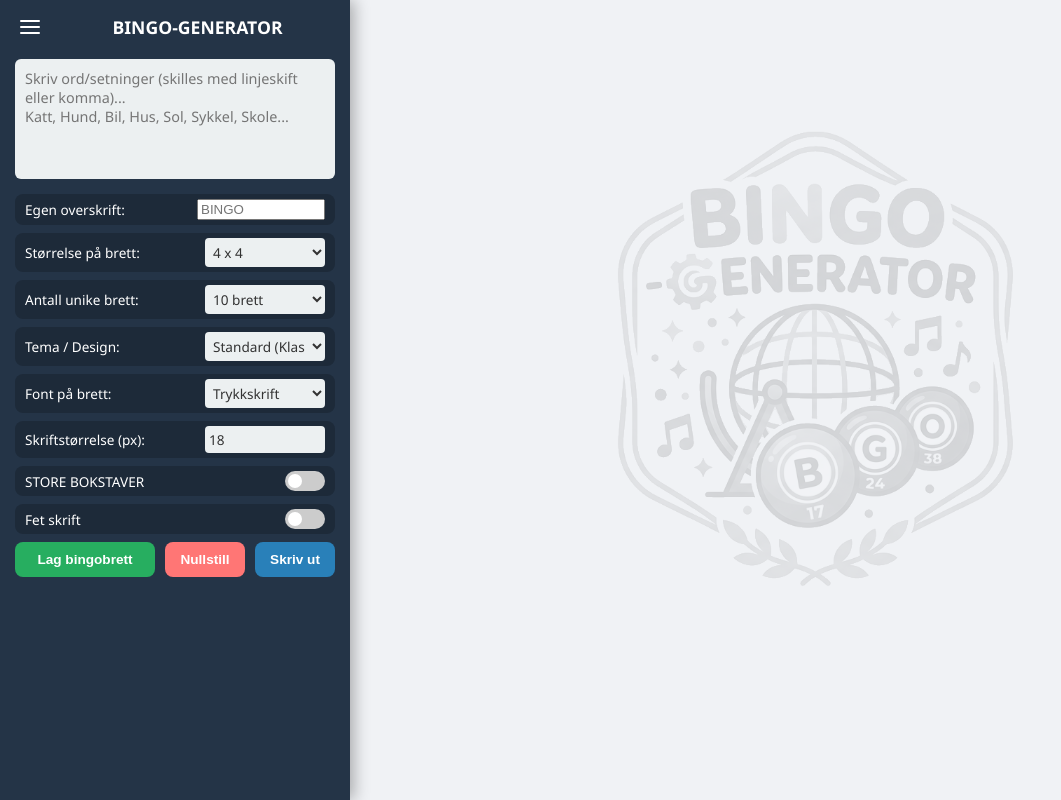
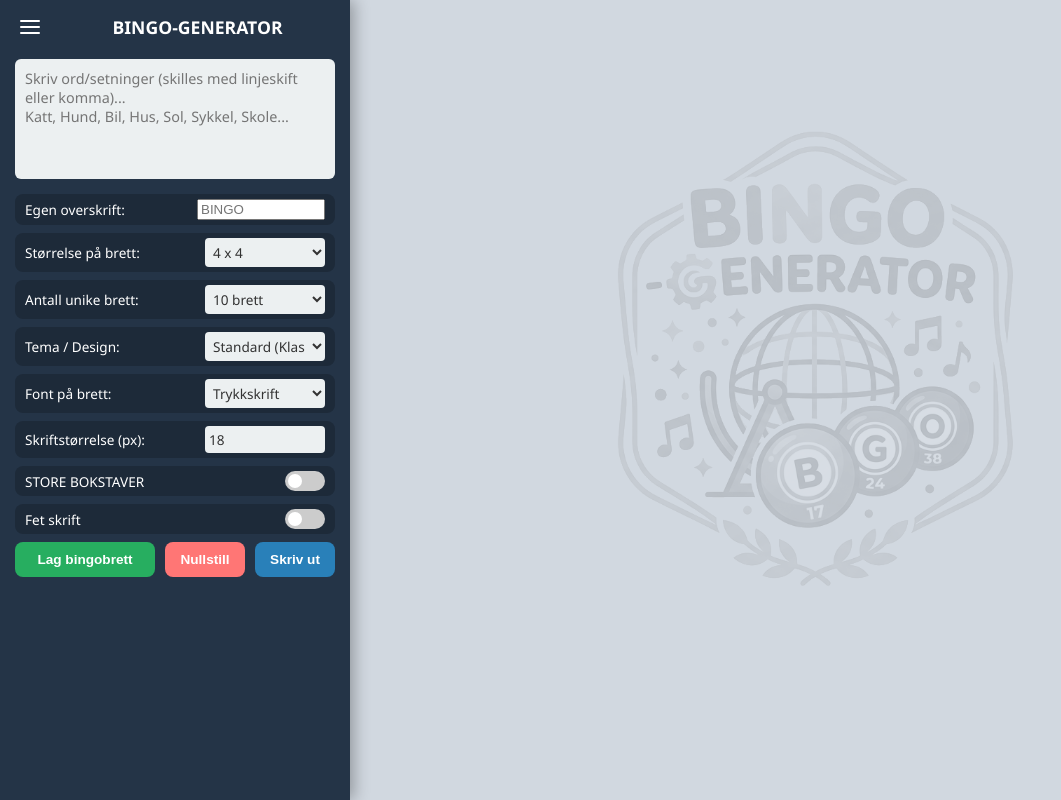
Before and after one commit to 77tor/bingo, a plain HTML site: page index.html in a window 1280 px wide. Shown: the whole page, without its empty margins (0-1061 px from the left). Drawn offline with Linux system fonts and the light colour scheme.

Commit message:
Add files via upload

```diff
--- a/index.html
+++ b/index.html
@@ -15,7 +15,7 @@
             --sidebar-bg: #243447;
             --accent-green: #27ae60;
             --sidebar-text: #ffffff;
-            --main-bg: #f0f2f5;
+            --main-bg: #d1d8e0;
         }
 
         body {
```
